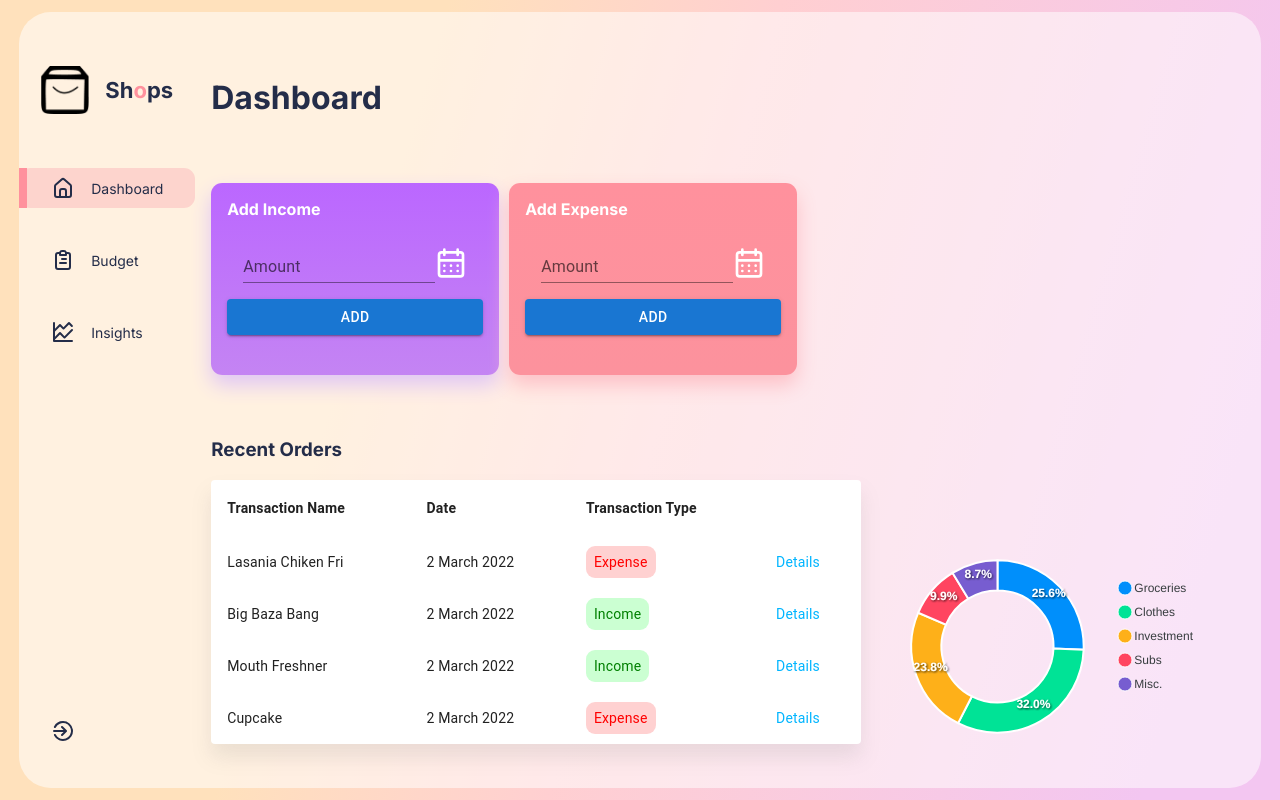
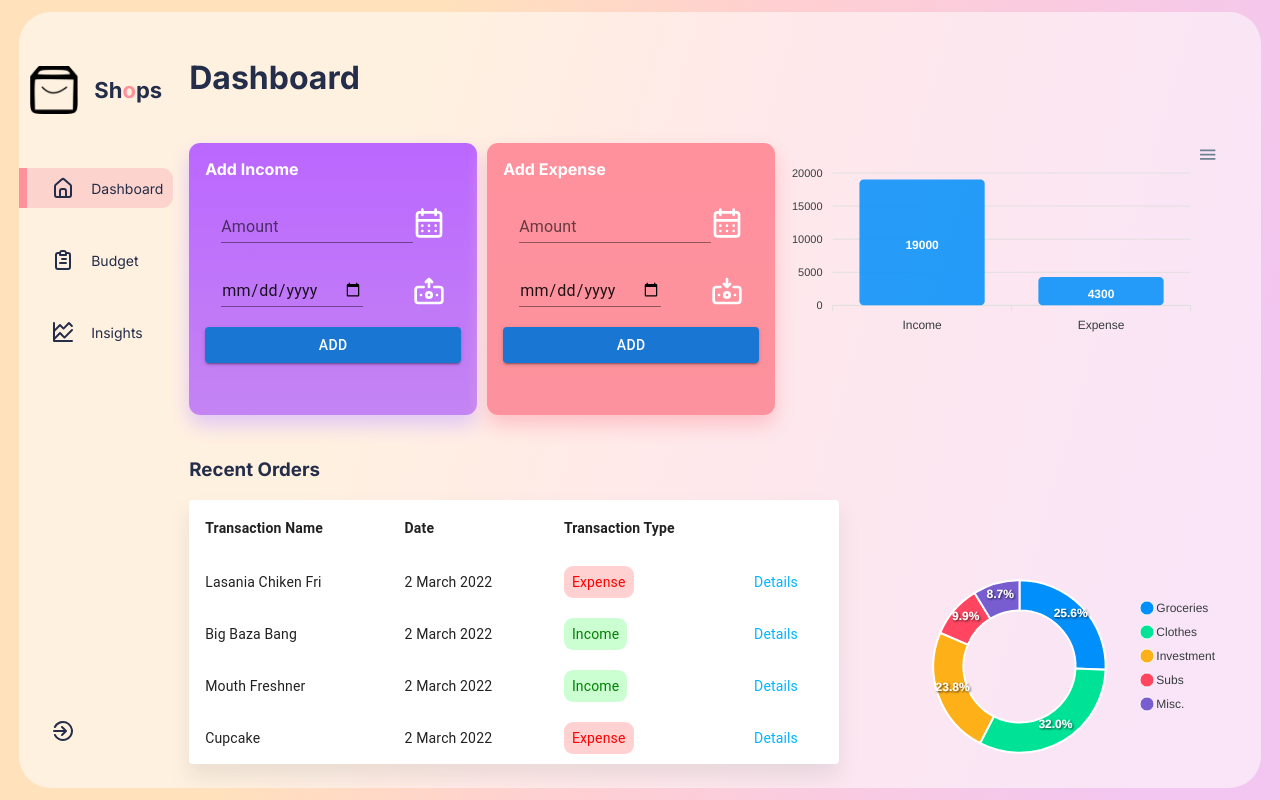
Before and after one commit to sinhadityaforever/github-autopilot, a React (Create React App) app: page / in a window 1280 px wide. Built offline with nearby package versions, Linux system fonts and the light colour scheme.

Commit message:
updated dashboard (non responsive)

```diff
--- a/src/Data/Data.js
+++ b/src/Data/Data.js
@@ -5,7 +5,9 @@ import {
 	UilUsersAlt,
 	UilPackage,
 	UilChart,
-	UilComparison
+	UilComparison,
+	UilMoneyInsert,
+	UilMoneyWithdraw
 } from '@iconscout/react-unicons';
 
 // Analytics Cards imports
@@ -100,14 +102,16 @@ export const expenseCardData = [
 		color: {
 			backGround: 'linear-gradient(180deg, #bb67ff 0%, #c484f3 100%)',
 			boxShadow: '0px 10px 20px 0px #e0c6f5'
-		}
+		},
+		png: UilMoneyInsert
 	},
 	{
 		title: 'Add Expense',
 		color: {
 			backGround: 'linear-gradient(180deg, #FF919D 0%, #FC929D 100%)',
 			boxShadow: '0px 10px 20px 0px #FDC0C7'
-		}
+		},
+		png: UilMoneyWithdraw
 	}
 ];
 
--- a/src/components/ExpenseCard/ExpenseCard.css
+++ b/src/components/ExpenseCard/ExpenseCard.css
@@ -1,7 +1,7 @@
 .CompactCard {
 	display: flex;
 	flex-direction: column;
-	min-height: 20vh;
+	min-height: 30vh;
 	/* flex: 1;
 	height: 7rem !important; */
 	border-radius: 0.7rem;
@@ -10,7 +10,6 @@
 	position: relative;
 	/* cursor: pointer; */
 	width: 20vw;
-	max-height: 30vh;
 }
 .CompactCard:hover {
 	box-shadow: none !important;
--- a/src/components/ExpenseCard/ExpenseCard.jsx
+++ b/src/components/ExpenseCard/ExpenseCard.jsx
@@ -20,7 +20,7 @@ const ExpenseCard = (props) => {
 };
 
 // Compact Card
-function CompactCard({ param, setExpanded }) {
+function CompactCard({ param }) {
 	const handleInputChange = (event) => {
 		const value = event.target.value;
 		const onlyNumbers = value.replace(/[^0-9]/g, ''); // Remove non-numeric characters
@@ -60,6 +60,24 @@ function CompactCard({ param, setExpanded }) {
 					<UilCalendarAlt size="2rem" />
 				</div>
 			</div>
+			<div className="input">
+				<div className="amount">
+					<TextField
+						variant="standard"
+						type="date"
+						onInput={handleInputChange}
+						sx={{
+							'& .MuiInputBase-root': {
+								background: 'transparent',
+								boxShadow: 'none'
+							}
+						}}
+					/>
+				</div>
+				<div className="date">
+					<Png size="2rem" />
+				</div>
+			</div>
 			<Button className="add-button" variant="contained">
 				Add
 			</Button>
--- a/src/components/ExpenseCards/ExpenseCards.jsx
+++ b/src/components/ExpenseCards/ExpenseCards.jsx
@@ -11,7 +11,7 @@ const ExpenseCards = () => {
 			{expenseCardData.map((card, id) => {
 				return (
 					<div className="parentContainer" key={id}>
-						<ExpenseCard title={card.title} color={card.color} />
+						<ExpenseCard title={card.title} color={card.color} png={card.png} />
 					</div>
 				);
 			})}
--- /dev/null
+++ b/src/components/ExpenseChart/ExpenseChart.jsx
@@ -0,0 +1,43 @@
+import React from 'react';
+import ReactApexChart from 'react-apexcharts';
+function ExpenseChart() {
+	const initializer = {
+		series: [
+			{
+				data: [19000, 4300]
+			}
+		],
+		options: {
+			chart: {
+				type: 'bar',
+				height: 350
+			},
+			plotOptions: {
+				bar: {
+					borderRadius: 4,
+					horizontal: false
+				}
+			},
+			dataLabels: {
+				enabled: true
+			},
+			xaxis: {
+				categories: ['Income', 'Expense']
+			}
+		}
+	};
+
+	return (
+		<div>
+			<ReactApexChart
+				options={initializer.options}
+				series={initializer.series}
+				type="bar"
+				height={200}
+				width={450}
+			/>
+		</div>
+	);
+}
+
+export default ExpenseChart;
--- a/src/pages/Dashboard/Dashboard.css
+++ b/src/pages/Dashboard/Dashboard.css
@@ -13,6 +13,7 @@
 	display: flex;
 	flex-direction: row;
 	justify-content: space-between;
+	align-self: space-between;
 }
 
 @media screen and (max-width: 1200px) {
--- a/src/pages/Dashboard/Dashboard.jsx
+++ b/src/pages/Dashboard/Dashboard.jsx
@@ -3,12 +3,14 @@ import Table from '../../components/Table/Table';
 import './Dashboard.css';
 import ExpenseCards from '../../components/ExpenseCards/ExpenseCards';
 import BudgetChart from '../../components/BudgetChart/BudgetChart';
+import ExpenseChart from '../../components/ExpenseChart/ExpenseChart';
 const Dashboard = () => {
 	return (
 		<div className="Dashboard">
 			<h1>Dashboard</h1>
 			<div className="topDiv">
 				<ExpenseCards />
+				<ExpenseChart />
 			</div>
 
 			<div className="bottomDiv">
```
Also changed, not shown: src/components/ExpenseChart/ExpenseChart.css (added).
